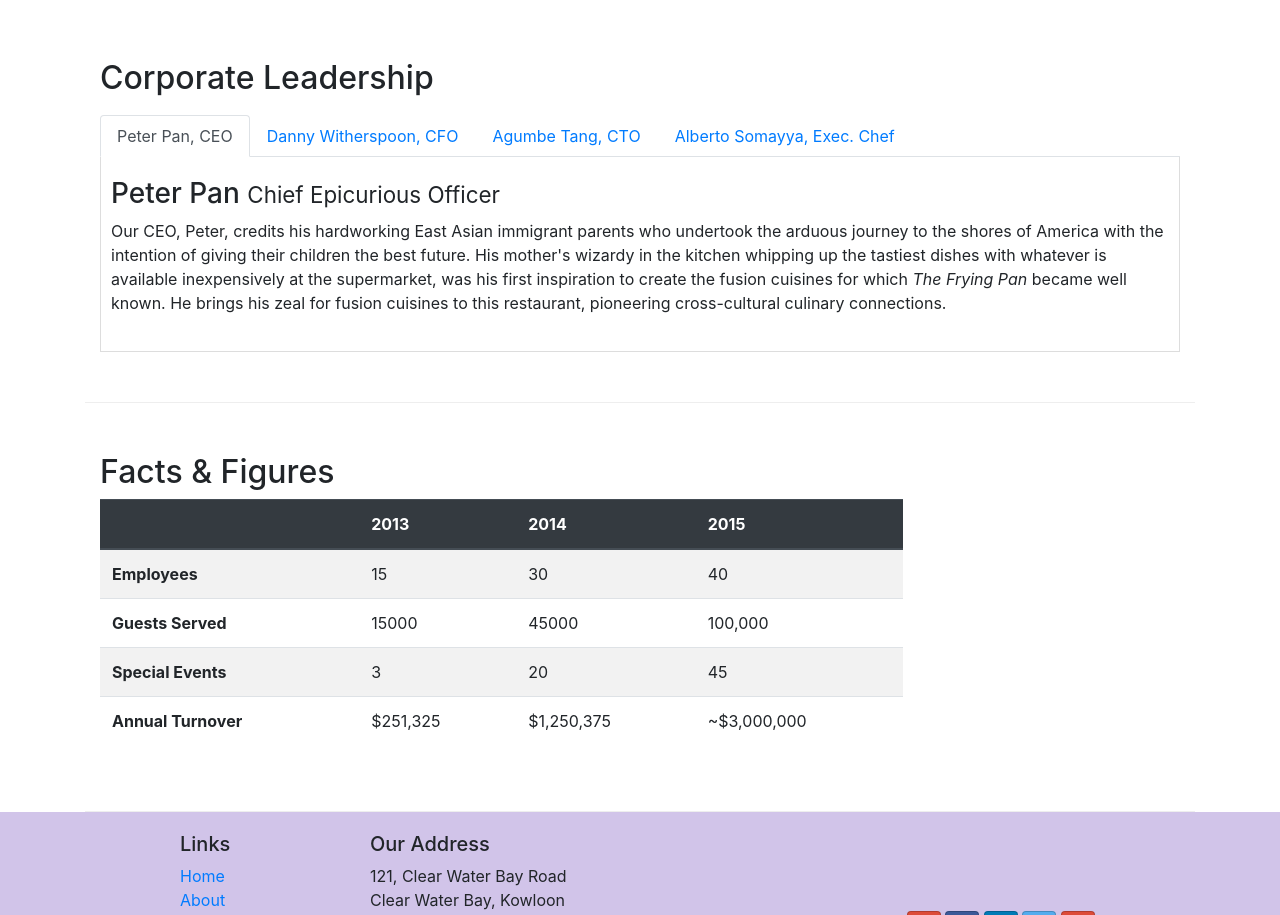
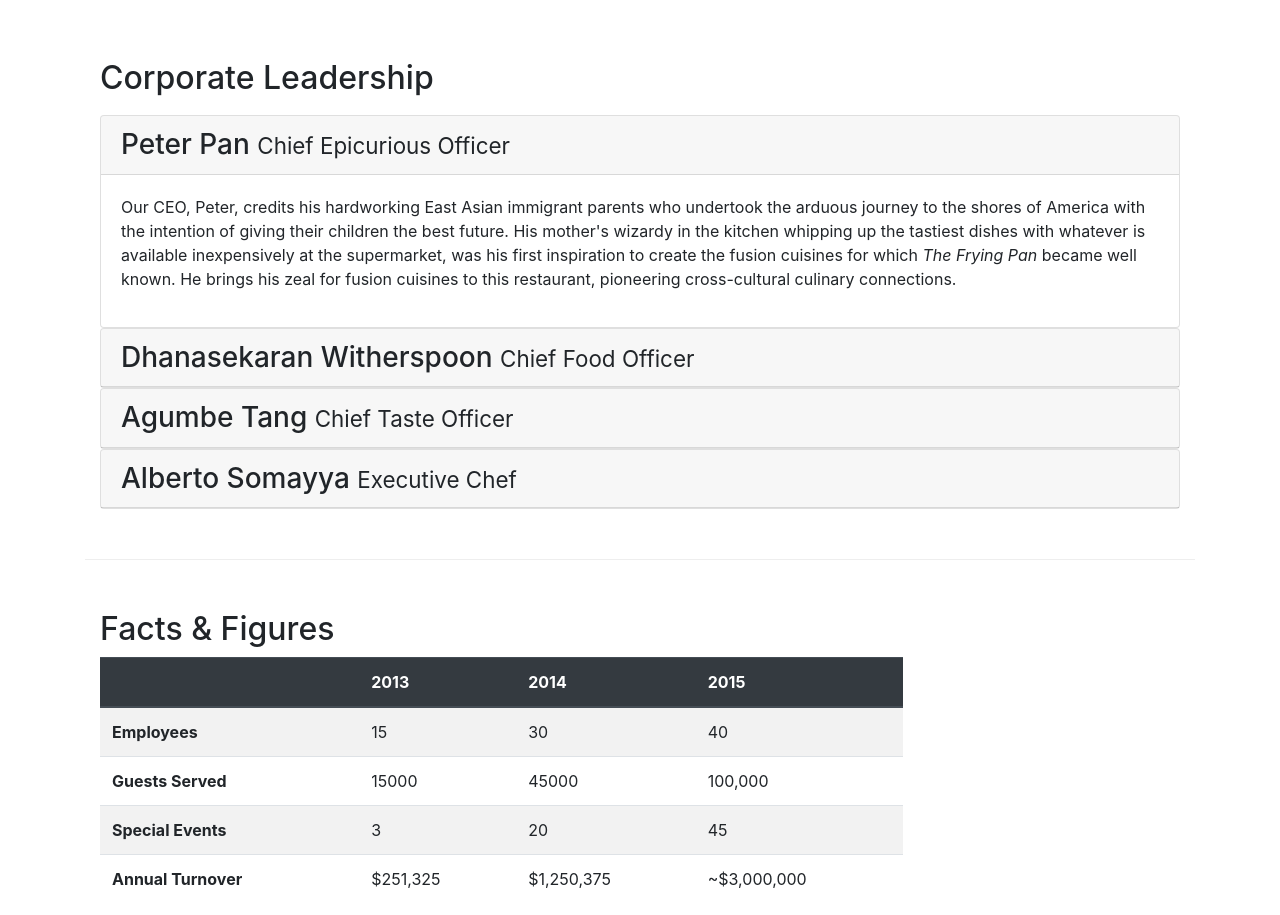
Before and after one commit to above-the-line/bootstrap-assignment1, a website: page aboutus.html in a window 1280 px wide. Shown: the part 1234-2149 px from the top of the page. Drawn offline with nearby package versions, Linux system fonts and the light colour scheme.

Commit message:
changed the tabs into an accordian on about page

```diff
--- a/aboutus.html
+++ b/aboutus.html
@@ -137,57 +137,75 @@
                 </div>
 
 
-                <ul class="nav nav-tabs">
-                    <li class="nav-item">
-                      <a class="nav-link active" href="#peter"
-                        role="tab" data-toggle="tab">Peter Pan, CEO</a>
-                    </li>
-                    <li class="nav-item">
-                      <a class="nav-link" href="#danny" role="tab"
-                        data-toggle="tab">Danny Witherspoon, CFO</a>
-                    </li>
-                    <li class="nav-item">
-                      <a class="nav-link" href="#agumbe"role="tab"
-                        data-toggle="tab">Agumbe Tang, CTO</a>
-                    </li>
-                    <li class="nav-item">
-                      <a class="nav-link" href="#alberto" role="tab"
-                        data-toggle="tab">Alberto Somayya, Exec. Chef</a>
-                    </li>
-                </ul>
+                <div id="accordion">
 
-                <div class="tab-content">
-
-                    <div role="tabpanel" class="tab-pane fade show active" id="peter">
-                        <div class="corp-lead">
-                            <h3>Peter Pan <small>Chief Epicurious Officer</small></h3>
-                            <p class="d-none d-sm-block">Our CEO, Peter, credits his hardworking East Asian immigrant parents who undertook the arduous journey to the shores of America with the intention of giving their children the best future. His mother's wizardy in the kitchen whipping up the tastiest dishes with whatever is available inexpensively at the supermarket, was his first inspiration to create the fusion cuisines for which <em>The Frying Pan</em> became well known. He brings his zeal for fusion cuisines to this restaurant, pioneering cross-cultural culinary connections.</p>
+                    <div class="card">
+                        <div class="card-header" role="tab" id="peterhead">
+                            <h3 class="mb-0">
+                                <a data-toggle="collapse" data-target="#peter">
+                                    Peter Pan <small>Chief Epicurious Officer</small>
+                                </a>
+                            </h3>
                         </div>
-                    </div>
-
-                    <div role="tabpanel" class="tab-pane fade" id="danny">
-                        <div class="corp-lead">
-                            <h3>Dhanasekaran Witherspoon <small>Chief Food Officer</small></h3>
-                            <p class="d-none d-sm-block">Our CFO, Danny, as he is affectionately referred to by his colleagues, comes from a long established family tradition in farming and produce. His experiences growing up on a farm in the Australian outback gave him great appreciation for varieties of food sources. As he puts it in his own words, <em>Everything that runs, wins, and everything that stays, pays!</em></p>
-                        </div>
-                    </div>
-
-                        <div role="tabpanel" class="tab-pane fade show" id="agumbe">
-                        <div class="corp-lead">
-                            <h3>Agumbe Tang <small>Chief Taste Officer</small></h3>
-                            <p class="d-none d-sm-block">Blessed with the most discerning gustatory sense, Agumbe, our CTO, personally ensures that every dish that we serve meets his exacting tastes. Our chefs dread the tongue lashing that ensues if their dish does not meet his exacting standards. He lives by his motto, <em>You click only if you survive my lick.</em></p>
-                        </div>
-                    </div>
-
-                        <div role="tabpanel" class="tab-pane fade show" id="alberto">
-                        <div class="corp-lead">
-                            <h3>Alberto Somayya <small>Executive Chef</small></h3>
-                            <p class="d-none d-sm-block">Award winning three-star Michelin chef with wide International experience having worked closely with whos-who in the culinary world, he specializes in creating mouthwatering Indo-Italian fusion experiences. He says, <em>Put together the cuisines from the two craziest cultures, and you get a winning hit! Amma Mia!</em></p>
+                        <div class="collapse show" id="peter" data-parent="#accordion">
+                            <div class="card-body">
+                                <p class="d-none d-sm-block">Our CEO, Peter, credits his hardworking East Asian immigrant parents who undertook the arduous journey to the shores of America with the intention of giving their children the best future. His mother's wizardy in the kitchen whipping up the tastiest dishes with whatever is available inexpensively at the supermarket, was his first inspiration to create the fusion cuisines for which <em>The Frying Pan</em> became well known. He brings his zeal for fusion cuisines to this restaurant, pioneering cross-cultural culinary connections.</p>
+                            </div>
                         </div>
                     </div>
 
 
+                    <div class="card">
+                        <div class="card-header" role="tab" id="dannyhead">
+                            <h3 class="mb-0">
+                                <a data-toggle="collapse" data-target="#danny">
+                                    Dhanasekaran Witherspoon <small>Chief Food Officer</small>
+                                </a>
+                            </h3>
+                        </div>
+                        <div class="collapse" id="danny" data-parent="#accordion">
+                            <div class="card-body">
+                                <p class="d-none d-sm-block">Our CFO, Danny, as he is affectionately referred to by his colleagues, comes from a long established family tradition in farming and produce. His experiences growing up on a farm in the Australian outback gave him great appreciation for varieties of food sources. As he puts it in his own words, <em>Everything that runs, wins, and everything that stays, pays!</em></p>
+                            </div>
+                        </div>
+                    </div>
+
+
+
+                    <div class="card">
+                        <div class="card-header" role="tab" id="agumbeheader">
+                            <h3 class="mb-0">
+                                <a data-toggle="collapse" data-target="#agumbe">
+                                    Agumbe Tang <small>Chief Taste Officer</small>
+                                </a>
+                            </h3>
+                        </div>
+                        <div class="collapse" id="agumbe" data-parent="#accordion">
+                            <div class="card-body">
+                                <p class="d-none d-sm-block">Blessed with the most discerning gustatory sense, Agumbe, our CTO, personally ensures that every dish that we serve meets his exacting tastes. Our chefs dread the tongue lashing that ensues if their dish does not meet his exacting standards. He lives by his motto, <em>You click only if you survive my lick.</em></p>
+                        </div>
+                        </div>
+                    </div>
+
+
+
+                    <div class="card">
+                        <div class="card-header" role="tab" id="albertoheader">
+                            <h3 class="mb-0">
+                                <a data-toggle="collapse" data-target="#alberto">
+                                    Alberto Somayya <small>Executive Chef</small>
+                                </a>
+                            </h3>
+                        </div>
+                        <div class="collapse" id="alberto" data-parent="#accordion">
+                            <div class="card-body">
+                                <p class="d-none d-sm-block">Award winning three-star Michelin chef with wide International experience having worked closely with whos-who in the culinary world, he specializes in creating mouthwatering Indo-Italian fusion experiences. He says, <em>Put together the cuisines from the two craziest cultures, and you get a winning hit! Amma Mia!</em></p>
+                            </div>
+                        </div>
+                    </div>
+
                 </div>
+
             </div>
         </div>
 
```
